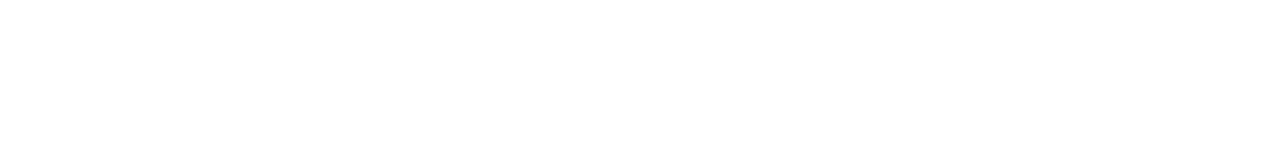
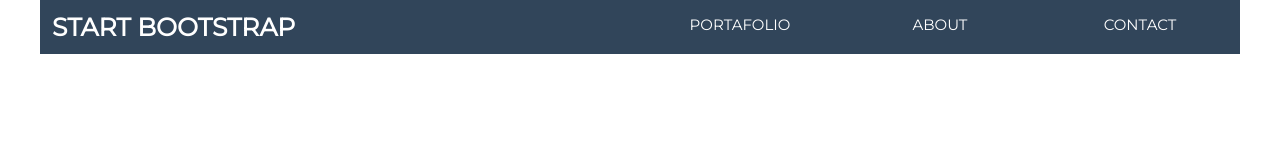
Before and after one commit to gabyx08/freelancer-grid, a plain HTML site: page index.html in a window 1280 px wide. Drawn offline with Linux system fonts and the light colour scheme.

Commit message:
header - nav

```diff
--- a/css/common.css
+++ b/css/common.css
@@ -77,3 +77,13 @@
 .col-12{
 	width: 100%;
 }
+
+/*  ESTILOS COMUNES  */
+
+.center{
+ 	text-align: center;
+ }
+
+ .text-uppercase{
+ 	text-transform: uppercase;
+ }
--- a/css/main.css
+++ b/css/main.css
@@ -1,3 +1,34 @@
 /*
  * Estilos de tu proyecto
  */
+
+ header{
+ 	background-color: #31455A;
+ 	color: white;
+ 	font-family: 'Montserrat', sans-serif;
+ 	text-decoration: none;
+ }
+
+a {
+  color: white;
+  text-decoration: none;
+}
+
+a:hover {
+  color: #18BC9C;
+}
+
+.link{
+  font-size: 15px;
+  padding: 15px;
+  text-align: center;
+}
+
+ .tituloHeader{
+ 	font-size: 25px;
+ 	font-style: bold;
+ }
+
+ .texto{
+ 	font-family: 'Lato', sans-serif;
+ }
--- a/index.html
+++ b/index.html
@@ -3,11 +3,29 @@
 <head>
 	<meta charset="UTF-8">
 	<title>Freelancer</title>
+	<!--  Font -->
+	<link href="https://fonts.googleapis.com/css?family=Lato|Montserrat" rel="stylesheet"> </head>
 	<!-- Enlaza aquí tu CSS común y de tu proyecto -->
-
-</head>
+	<link rel="stylesheet" type="text/css" href="css/common.css">
+	<link rel="stylesheet" type="text/css" href="css/main.css">
 <body>
 	<!-- Escribe tu código aquí -->
+	<header class="container">
+		<nav class="row">
+			<div class="col-6">
+				<h1 class="tituloHeader">START BOOTSTRAP</h1>
+			</div>
+			<div class="col-2 center link">
+				<a href="">PORTAFOLIO</a>
+			</div>
+			<div class="col-2 center link">
+				<a href="">ABOUT</a>
+			</div>
+			<div class="col-2 center link">
+				<a href="">CONTACT</a>
+			</div>
+		</nav>
+	</header>
 
 	<!-- Enlaza aquí tu archivo JS -->
 
```
